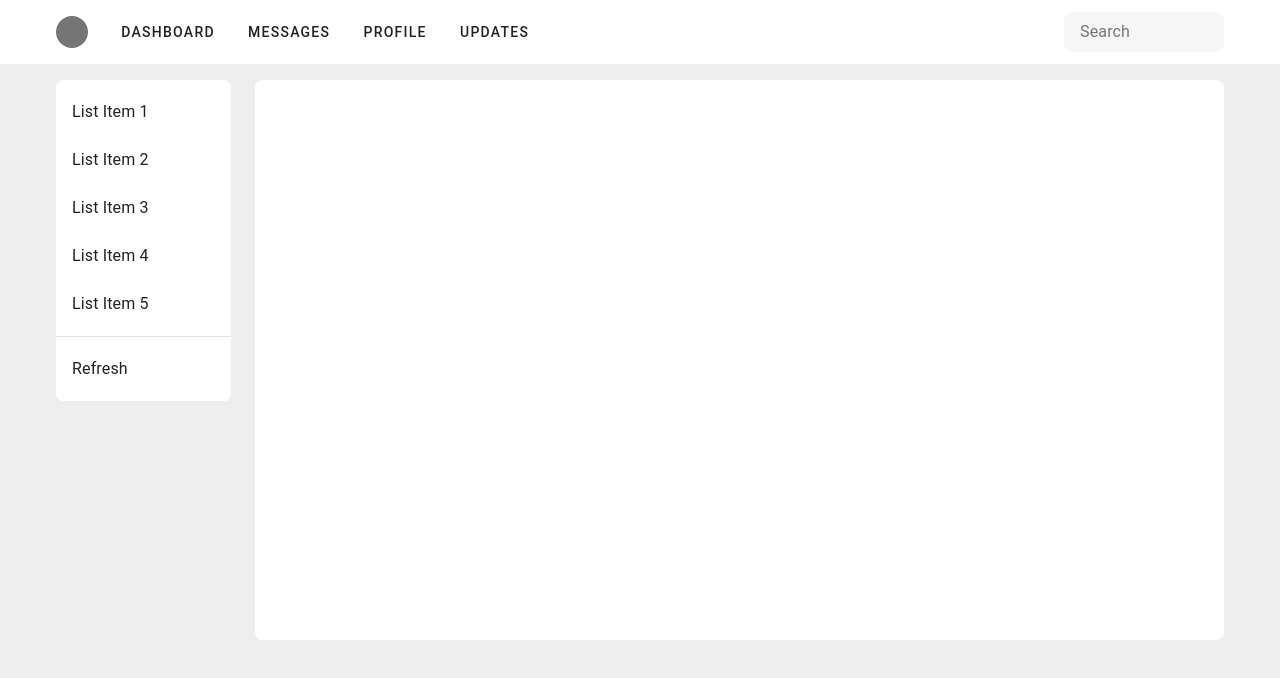
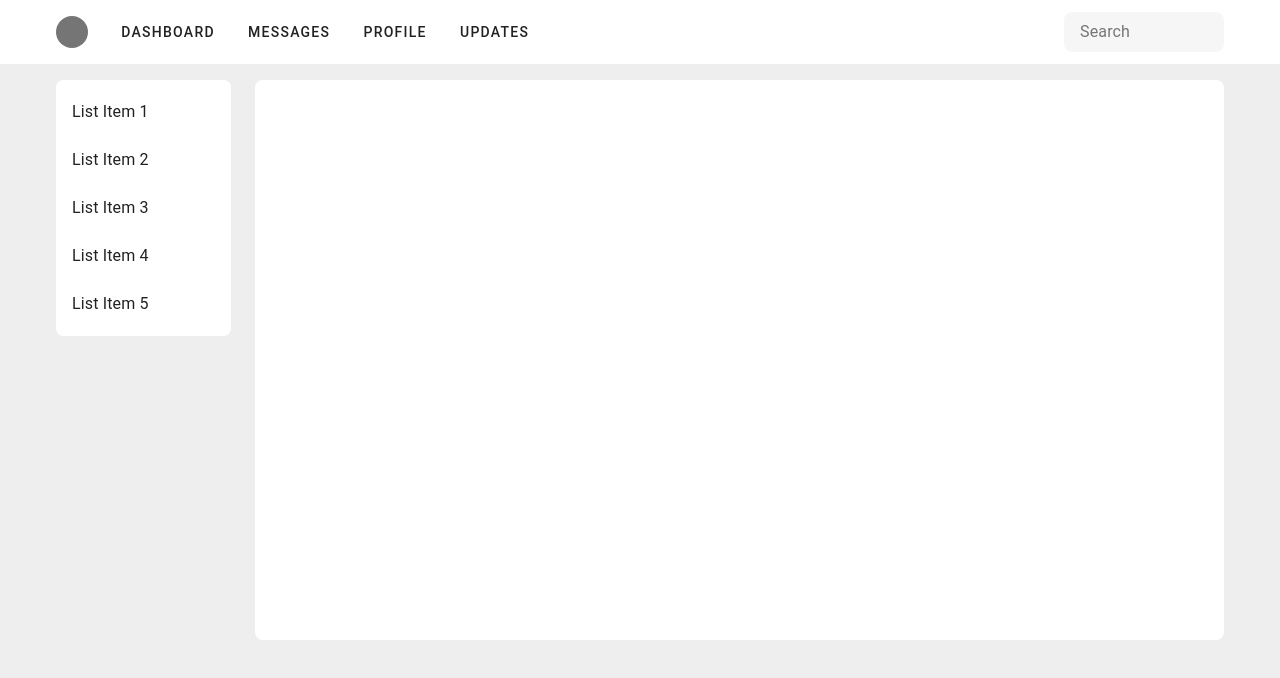
Before and after one commit to HatimHajjioui/webapp, a Vue app: page / in a window 1280 px wide. Shown: the top 678 px of the page. Built offline with nearby package versions, Linux system fonts and the light colour scheme.

Commit message:
inserimento home

```diff
--- a/src/views/HomeView.vue
+++ b/src/views/HomeView.vue
@@ -44,13 +44,7 @@
                   link
                 ></v-list-item>
 
-                <v-divider class="my-2"></v-divider>
 
-                <v-list-item
-                  color="grey-lighten-4"
-                  title="Refresh"
-                  link
-                ></v-list-item>
               </v-list>
             </v-sheet>
           </v-col>
```
Also changed, not shown: db.txt (added).
